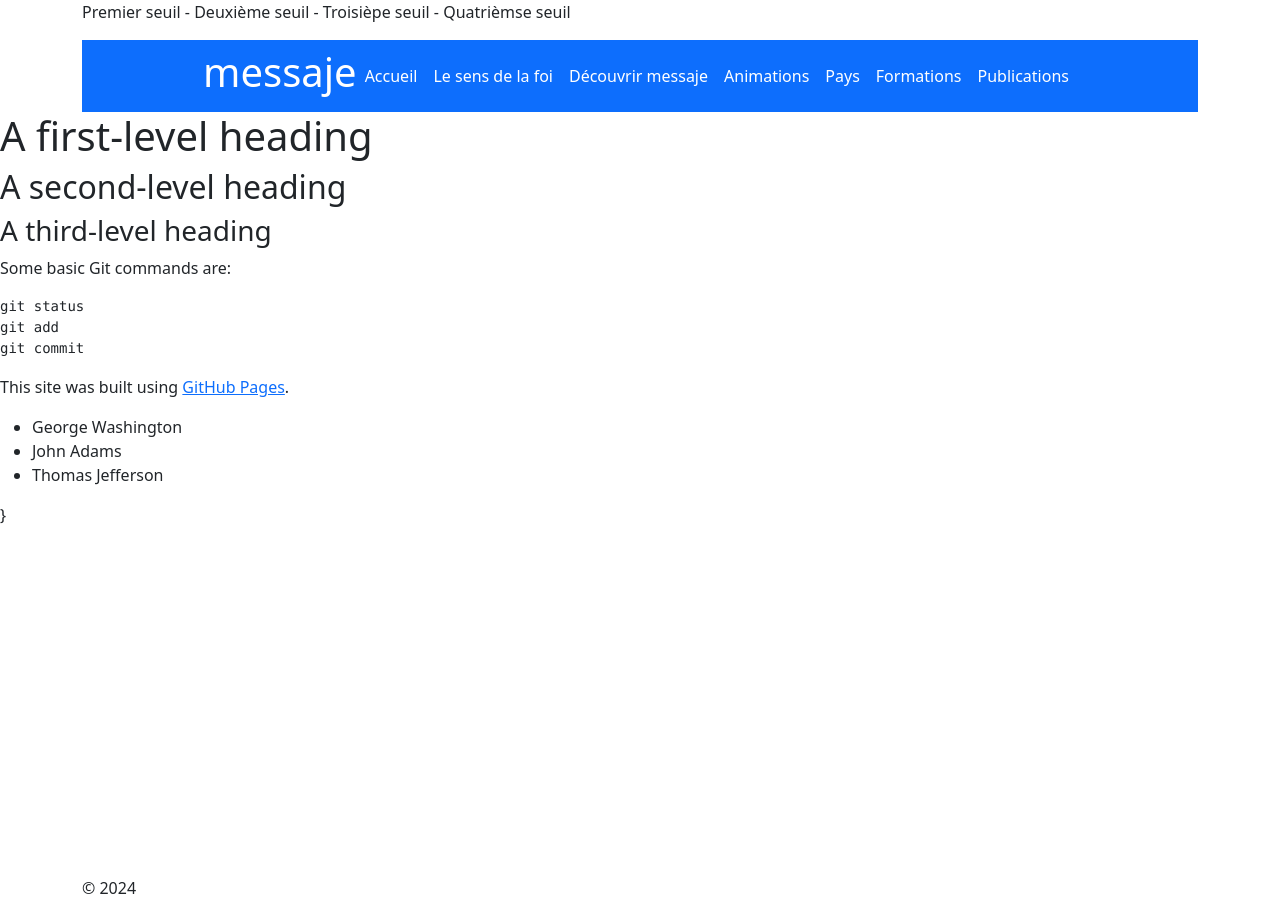
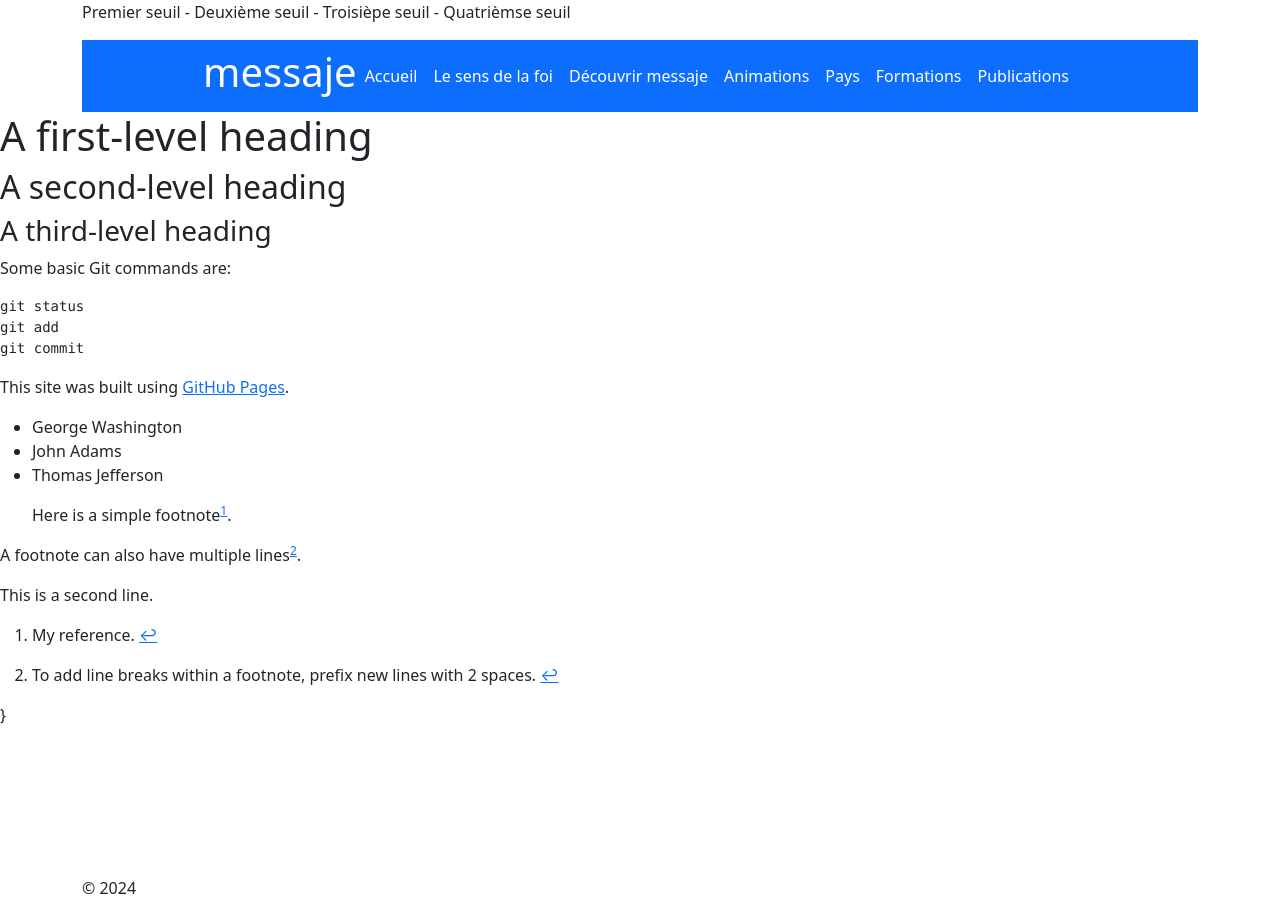
Before and after one commit to awelvor/messaje, a Jekyll site: the page built from fichiers.md, in a window 1280 px wide. Built offline with Jekyll 4.4.1, drawn with Linux system fonts in a browser that asks for light colours; our own code applies the rules of GitHub Pages for plain Markdown files.

Commit message:
Update fichiers.md

```diff
--- a/fichiers.md
+++ b/fichiers.md
@@ -14,3 +14,11 @@ This site was built using [GitHub Pages](https://pages.github.com/).
 - George Washington
 * John Adams
 + Thomas Jefferson
+
+  Here is a simple footnote[^1].
+
+A footnote can also have multiple lines[^2].
+
+[^1]: My reference.
+[^2]: To add line breaks within a footnote, prefix new lines with 2 spaces.
+  This is a second line.
```
